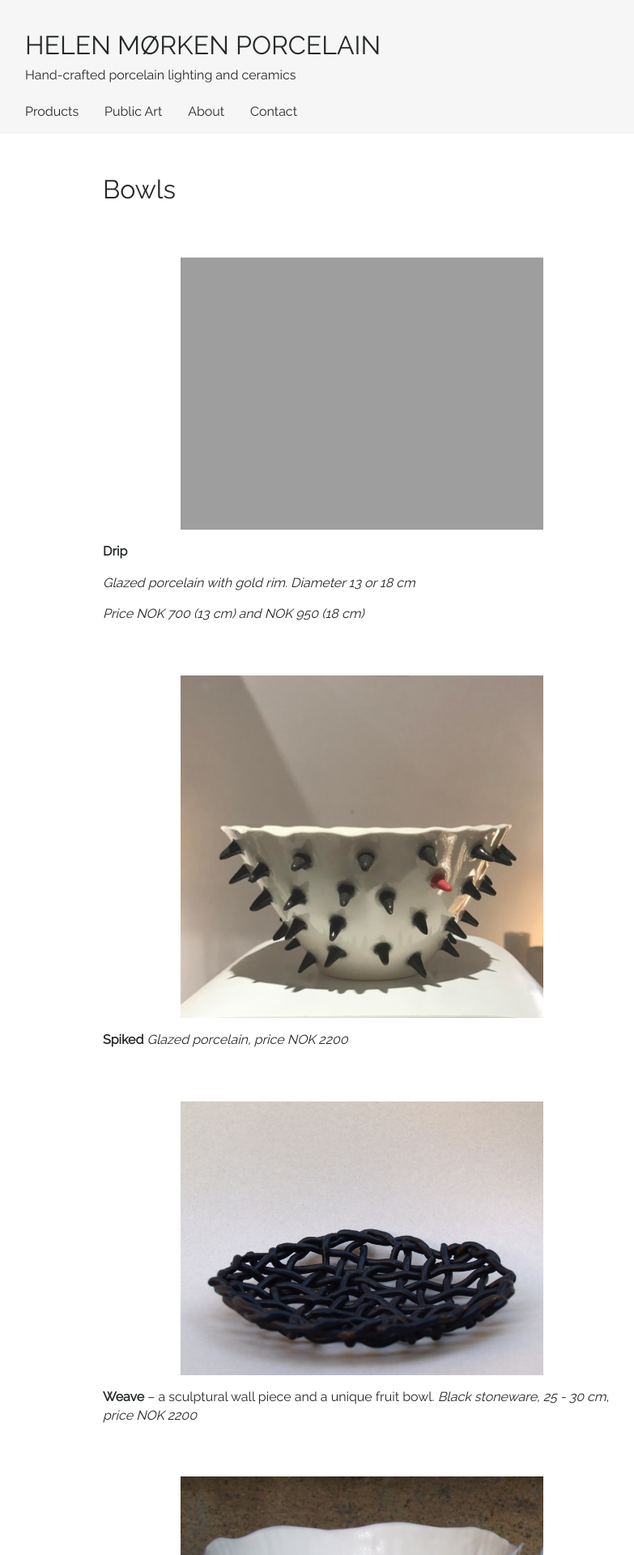
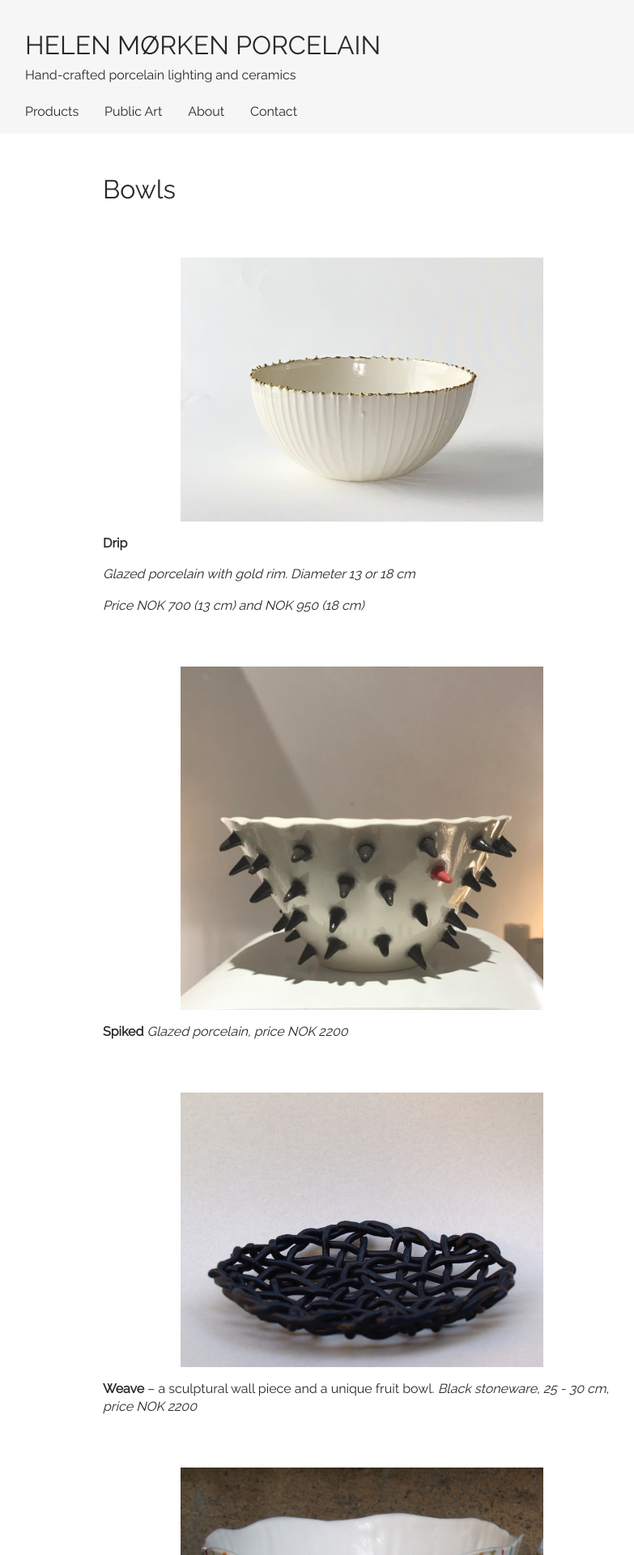
Before and after one commit to rebekkjm/helenmorkenno, a Jekyll site: the page built from _products/bowls.md, in a window 1280 px wide. Shown: the top 1920 px of the page at 81% size, without its empty margins (193-976 px from the left). Built offline with Jekyll 4.4.1, drawn with Linux system fonts in a browser that asks for light colours.

Commit message:
Update bowls.md

```diff
--- a/_products/bowls.md
+++ b/_products/bowls.md
@@ -3,11 +3,11 @@ layout: product
 title:  "Bowls"
 order: 17
 fullwidth: true
-image: "Bowls1.jpg"
+image: "Bowls1new.jpg"
 ---
 
 
-![Small porcelain bowl with gold details]({{ site.github.url }}/img/Bowls1.jpg)
+![Small porcelain bowl with gold details]({{ site.github.url }}/img/Bowls1new.jpg)
 
 **Drip**
 
```
